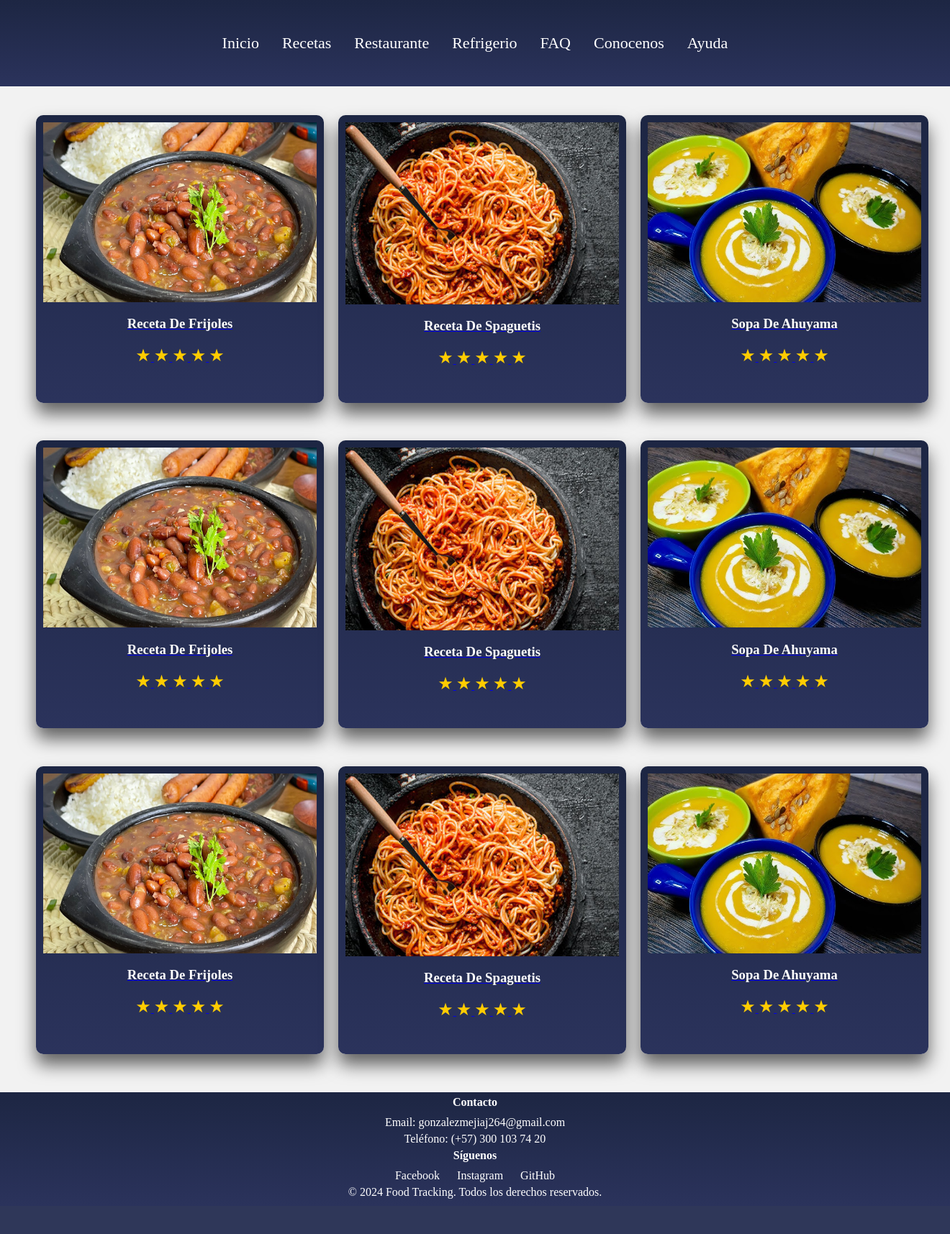
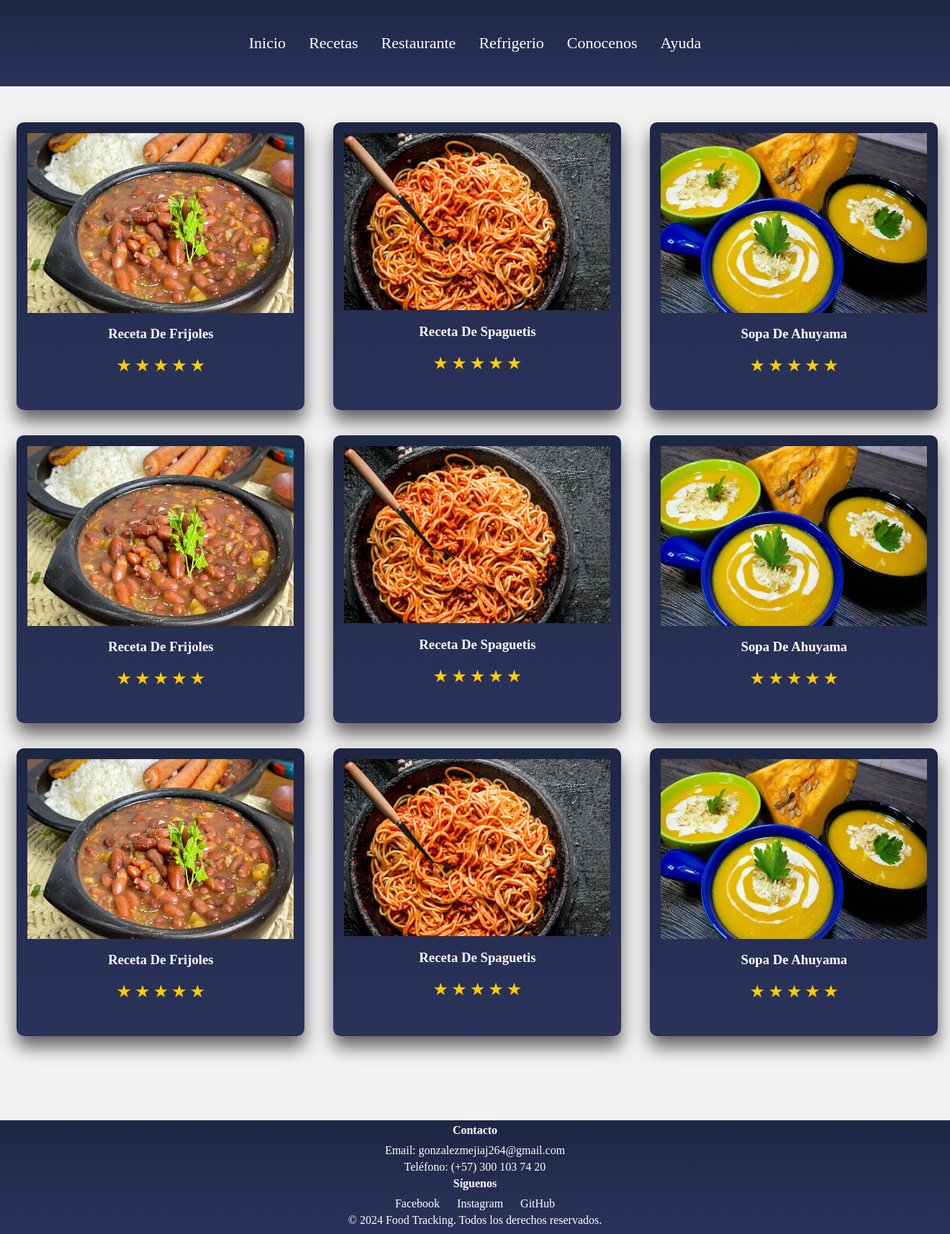
Before and after one commit to JuanManuel0417/Food_Tracking, a PHP site: page /recetas.html in a window 1320 px wide. Shown: the whole page at 72% size. Before the commit the page ends 1666 px from the top, so only its background shows below. Run offline with PHP 8.4, Linux system fonts and the light colour scheme.

Commit message:
Organización y Animación de Recetas y fom
Se reestructuro y se animo el apartado de recetas, se cambio el tamaño de los forms de ingreso y se eliminaron los FAQ.
04/07/2024

```diff
--- a/Css/recetas.css
+++ b/Css/recetas.css
@@ -59,18 +59,43 @@ body {
 }
 
 
-.Contenidos {
+.Contenido {
+    margin: 0% 2% 4% 1%;
     justify-content: center;
     align-items: center;
     list-style-type: none;
     padding: 0;
-    display: flex;
     color: black;
-    margin-bottom: 4%;
+    display: grid; /* Organiza los elementos en una cuadricula de una sola columna*/
+    grid-template-columns: repeat(3, 1fr); /* Agrega columnas a la cuadricula del (display: grid)*/
 }
 
-.Contenidos h3 {
+.Contenido h3 {
     margin-top: 4%;
+}
+
+.Contenido a {
+    text-decoration: none;
+}
+
+.Caja {
+    text-align: center;
+    padding: 10px;
+}
+
+/* Estilos de las tarjetas con las recetas*/
+.tarjeta{
+    color: white;
+    height: 400px;
+    width: 400px;
+    padding: 15px;
+    background-image: linear-gradient(to bottom, #1d2643, #2b335c);
+    box-sizing: border-box;
+    box-shadow: 0 15px 25px rgba(0, 0, 0, .6);
+    border-radius: 10px;
+    margin-left: 20px;
+    margin-bottom: 15px;
+    text-align: center;
 }
 
 .estrellas {
@@ -80,26 +105,18 @@ body {
     font-size: 24px;
 }
 
-/* Estilos de cada uno de los locales disponibles */
-.Rebel,
-.Supra,
-.Siete,
-.Rake,
-.Fernanda_Castillo,
-.Glan_Vives,
-.Makana,
-.Luxe,
-.Paris {
-    color: white;
-    height: 400px;
-    width: 400px;
-    padding: 10px;
-    background-image: linear-gradient(to bottom, #1d2643, #2b335c);
-    box-sizing: border-box;
-    box-shadow: 0 15px 25px rgba(0, 0, 0, .6);
-    border-radius: 10px;
-    margin-left: 20px;
-    text-align: center;
+/* transición de las tarjetas con recetas */
+.Contenido .Caja { /*Selecciona los elementos Caja dentro del elemento Contenido*/
+    cursor: pointer;
+    transition: 400ms; /*Añade una transición suave de 0.4 segundos para cualquier cambio de estilo que se hace con el hover*/
+}
+
+.Contenido .Caja:hover { /* Selecciona los elementos Caja dentro del elemento Contenido cuando el raton está sobre ellos*/
+    transform: scale(1.1, 1.1 ); /*Escala estos elementos a 1.1 veces su tamaño original en horizontal y vertical*/
+}
+
+.Contenido:hover > .Caja:not(:hover) { /*Selecciona los elementos Caja dentro de Contenido que no están siendo seleccionados por el ratón cuando el ratón está sobre el elemento Contenido pero no directamente sobre estos elementos Caja.*/
+    filter: blur(10px); /*Aplica un filtro de desenfoque de 10px a esos elementos que no estan siendo seleccionados por el raton*/
 }
 
 .pie_pagina {
@@ -110,6 +127,7 @@ body {
     text-align: center;
     position: relative;
     bottom: 0;
+    margin-top: 3%;
     width: 100%;
 }
 
--- a/Css/restaurante.css
+++ b/Css/restaurante.css
@@ -79,6 +79,7 @@ legend {
 
 /* Estilos para el formulario */
 .form {
+    width: 30%;
     position: relative;
     /* Establece un contexto de posicionamiento relativo */
     display: flex;
--- a/index.html
+++ b/index.html
@@ -16,7 +16,6 @@
             <li><a href="recetas.html">Recetas</a></li>
             <li><a href="restaurante.html">Restaurante</a></li>
             <li><a href="refrigerio.html">Refrigerio</a></li>
-            <li><a href="#">FAQ</a></li>
             <li><a href="#">Conocenos</a></li>
             <li><a href="#">Ayuda</a></li>
         </ul>
--- a/recetas.html
+++ b/recetas.html
@@ -15,7 +15,6 @@
             <li><a href="recetas.html">Recetas</a></li>
             <li><a href="restaurante.html">Restaurante</a></li>
             <li><a href="refrigerio.html">Refrigerio</a></li>
-            <li><a href="#">FAQ</a></li>
             <li><a href="#">Conocenos</a></li>
             <li><a href="#">Ayuda</a></li>
         </ul>
@@ -23,9 +22,10 @@
 
 
 
-    <ul type="none" class="Contenidos">
+    <div class="Contenido">
+        <div class="Caja">
             <a href="#">
-            <div class="Makana">
+                <div class="tarjeta">
                     <li>
                         <img src="Assets/img/Frijoles.jpg" alt="" width="100%" height="250px" class="img_1">
                         <h3>Receta De Frijoles</h3>
@@ -39,9 +39,11 @@
                     </li>
                 </div>
             </a>
+        </div>
 
+        <div class="Caja">
             <a href="#">
-            <div class="Luxe">
+                <div class="tarjeta">
                     <li>
                         <img src="Assets/img/Spagueti.jpg" alt="" width="100%" class="img_1">
                         <h3>Receta De Spaguetis</h3>
@@ -55,9 +57,11 @@
                     </li>
                 </div>
             </a>
+        </div>
 
+        <div class="Caja">
             <a href="#">
-            <div class="Paris">
+                <div class="tarjeta">
                     <li>
                         <img src="Assets/img/Ahuyama.jpg" alt="" width="100%" height="250px" class="img_1">
                         <h3>Sopa De Ahuyama</h3>
@@ -71,11 +75,11 @@
                     </li>
                 </div>
             </a>
-    </ul>
+        </div>
 
-    <ul type="none" class="Contenidos">
+        <div class="Caja">
         <a href="#">
-            <div class="Makana">
+                <div class="tarjeta">
                     <li>
                         <img src="Assets/img/Frijoles.jpg" alt="" width="100%" height="250px" class="img_1">
                         <h3>Receta De Frijoles</h3>
@@ -89,9 +93,11 @@
                     </li>
                 </div>
             </a>
+        </div>
 
+        <div class="Caja">
             <a href="#">
-            <div class="Luxe">
+                <div class="tarjeta">
                     <li>
                         <img src="Assets/img/Spagueti.jpg" alt="" width="100%" class="img_1">
                         <h3>Receta De Spaguetis</h3>
@@ -105,9 +111,11 @@
                     </li>
                 </div>
             </a>
+        </div>
 
+        <div class="Caja">
             <a href="#">
-            <div class="Paris">
+                <div class="tarjeta">
                     <li>
                         <img src="Assets/img/Ahuyama.jpg" alt="" width="100%" height="250px" class="img_1">
                         <h3>Sopa De Ahuyama</h3>
@@ -121,11 +129,11 @@
                     </li>
                 </div>
             </a>
-    </ul>
+        </div>
 
-    <ul type="none" class="Contenidos">
+        <div class="Caja">
             <a href="#">
-            <div class="Makana">
+                <div class="tarjeta">
                     <li>
                         <img src="Assets/img/Frijoles.jpg" alt="" width="100%" height="250px" class="img_1">
                         <h3>Receta De Frijoles</h3>
@@ -139,9 +147,12 @@
                     </li>
                 </div>
             </a>
+        </div>
 
+
+        <div class="Caja">
             <a href="#">
-            <div class="Luxe">
+                <div class="tarjeta">
                     <li>
                         <img src="Assets/img/Spagueti.jpg" alt="" width="100%" class="img_1">
                         <h3>Receta De Spaguetis</h3>
@@ -155,9 +166,11 @@
                     </li>
                 </div>
             </a>
+        </div>
 
+        <div class="Caja">
             <a href="#">
-            <div class="Paris">
+                <div class="tarjeta">
                     <li>
                         <img src="Assets/img/Ahuyama.jpg" alt="" width="100%" height="250px" class="img_1">
                         <h3>Sopa De Ahuyama</h3>
@@ -171,7 +184,8 @@
                     </li>
                 </div>
             </a>
-    </ul>
+        </div>
+    </div>
 
 
     <footer class="pie_pagina">
--- a/refrigerio.html
+++ b/refrigerio.html
@@ -15,7 +15,6 @@
             <li><a href="recetas.html">Recetas</a></li>
             <li><a href="restaurante.html">Restaurante</a></li>
             <li><a href="refrigerio.html">Refrigerio</a></li>
-            <li><a href="#">FAQ</a></li>
             <li><a href="#">Conocenos</a></li>
             <li><a href="#">Ayuda</a></li>
         </ul>
--- a/restaurante.html
+++ b/restaurante.html
@@ -15,7 +15,6 @@
             <li><a href="recetas.html">Recetas</a></li>
             <li><a href="restaurante.html">Restaurante</a></li>
             <li><a href="refrigerio.html">Refrigerio</a></li>
-            <li><a href="#">FAQ</a></li>
             <li><a href="#">Conocenos</a></li>
             <li><a href="ayuda.html">Ayuda</a></li>
         </ul>
```
Lines whose indentation alone changed are shown as unchanged.
